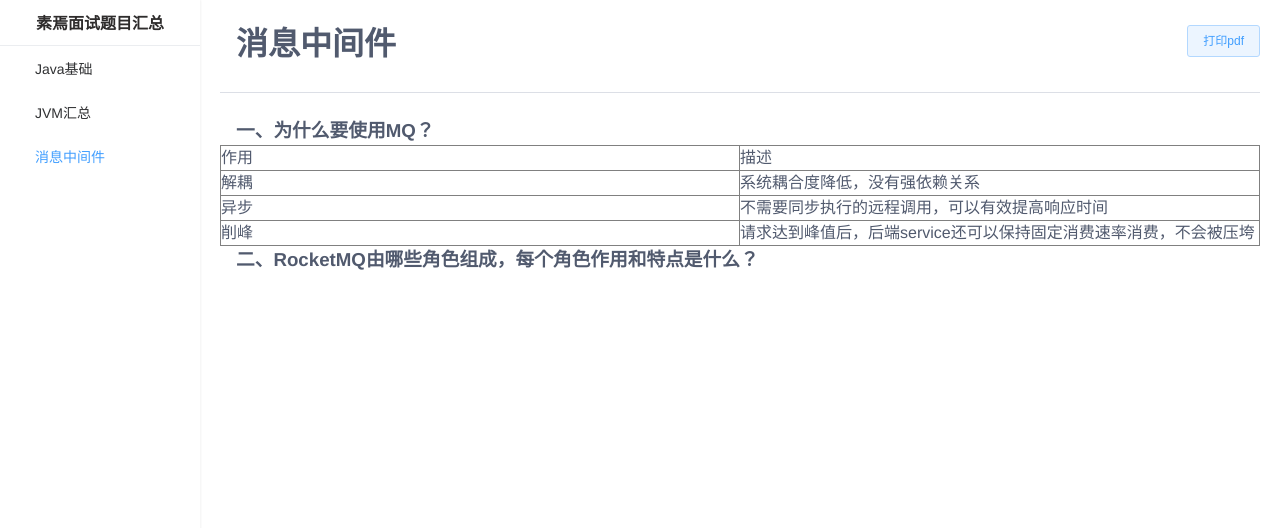
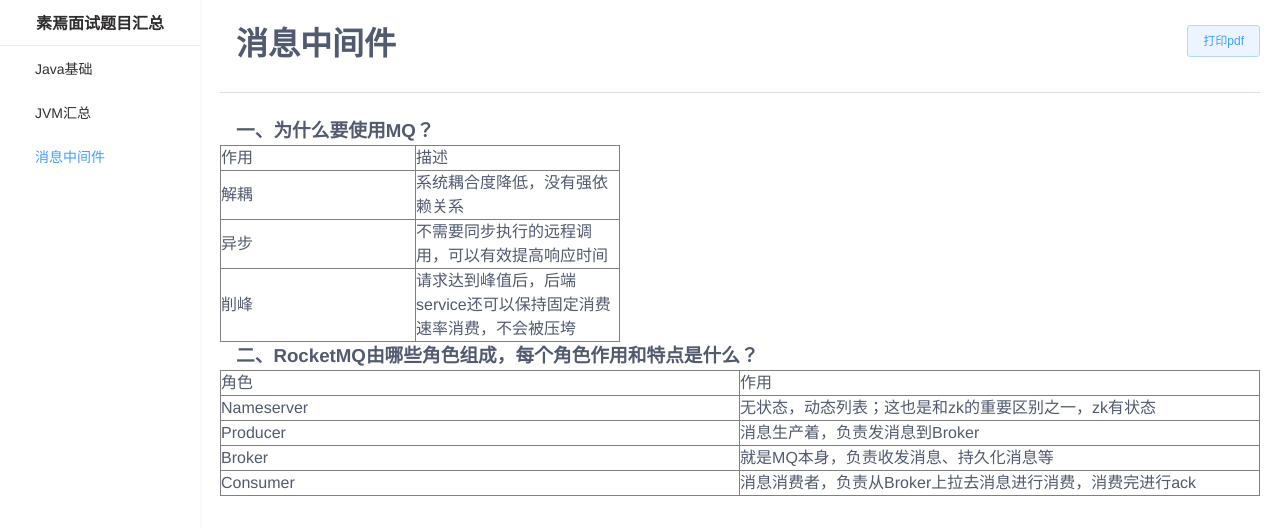
Before and after one commit to lixaviers/suyan-ms, a Vue app: page /#/mq in a window 1280 px wide. Shown: the top 528 px of the page. Built offline with nearby package versions, Linux system fonts and the light colour scheme.

Commit message:
feat:page

```diff
--- a/src/views/page/mq.vue
+++ b/src/views/page/mq.vue
@@ -2,28 +2,51 @@
     <div class="suyan__home">
         <h1>消息中间件<el-button class="suyan__btn__print" type="primary" plain @click="print">打印pdf</el-button></h1><el-divider></el-divider>
         <h3>一、为什么要使用MQ？</h3>
-<table style="border-collapse: collapse; width: 100%;" border="1">
+<table style="border-collapse: collapse; width: 400px;" border="1">
 <tbody>
 <tr>
-<td style="width: 48.8717%;">作用</td>
-<td style="width: 48.948%;">描述</td>
+<td style="width: 80px;">作用</td>
+<td style="width: 320px;">描述</td>
 </tr>
 <tr>
 <td style="width: 48.8717%;">解耦</td>
-<td style="width: 48.948%;">系统耦合度降低，没有强依赖关系</td>
+<td style="width: 320px;">系统耦合度降低，没有强依赖关系</td>
 </tr>
 <tr>
 <td style="width: 48.8717%;">异步</td>
-<td style="width: 48.948%;">不需要同步执行的远程调用，可以有效提高响应时间</td>
+<td style="width: 320px;">不需要同步执行的远程调用，可以有效提高响应时间</td>
 </tr>
 <tr>
 <td style="width: 48.8717%;">削峰</td>
-<td style="width: 48.948%;">请求达到峰值后，后端service还可以保持固定消费速率消费，不会被压垮</td>
+<td style="width: 320px;">请求达到峰值后，后端service还可以保持固定消费速率消费，不会被压垮</td>
 </tr>
 </tbody>
 </table>
 <h3>二、RocketMQ由哪些角色组成，每个角色作用和特点是什么？</h3>
-<p>&nbsp;</p>
+<table style="border-collapse: collapse; width: 100%;" border="1">
+<tbody>
+<tr>
+<td style="width: 48.8717%;">角色</td>
+<td style="width: 48.948%;">作用</td>
+</tr>
+<tr>
+<td style="width: 48.8717%;">Nameserver</td>
+<td style="width: 48.948%;">无状态，动态列表；这也是和zk的重要区别之一，zk有状态</td>
+</tr>
+<tr>
+<td style="width: 48.8717%;">Producer</td>
+<td style="width: 48.948%;">消息生产着，负责发消息到Broker</td>
+</tr>
+<tr>
+<td style="width: 48.8717%;">Broker</td>
+<td style="width: 48.948%;">就是MQ本身，负责收发消息、持久化消息等</td>
+</tr>
+<tr>
+<td style="width: 48.8717%;">Consumer</td>
+<td style="width: 48.948%;">消息消费者，负责从Broker上拉去消息进行消费，消费完进行ack</td>
+</tr>
+</tbody>
+</table>
     </div>
 </template>
 
```
